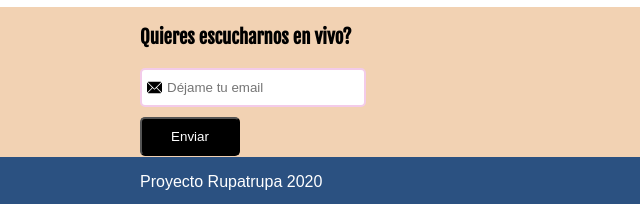
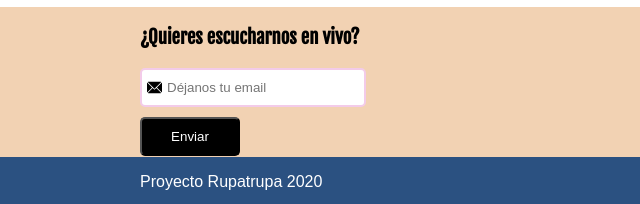
Before and after one commit to Santiago-Restrepo/Proyecto-Rupatrupa, a plain HTML site: page index.html in a window 1280 px wide. Shown: the part 2389-2593 px from the top of the page, 0-640 px from the left. Drawn offline with Linux system fonts and the light colour scheme; a web font is replaced by a local one.

Commit message:
solución de errores visuales

```diff
--- a/css/estilos.css
+++ b/css/estilos.css
@@ -366,6 +366,7 @@ figure{
     border: inherit;
 }
 
+
 .container h2{
     margin: 20px 0 0;
 }
@@ -453,6 +454,10 @@ figure{
 }
 
 @media screen and (max-width: 767px){
+
+    .hero .container h1{
+        background-color: rgba(255, 223 , 186,.4);
+    }
 
     .burguer-button{
         display: block;
@@ -544,6 +549,8 @@ figure{
 
 @media screen and (max-width: 428px){
 
+
+
     h1{
         font-size: 1.5em;
     }
--- a/index.html
+++ b/index.html
@@ -183,8 +183,8 @@
     <section id="contacto" class="contact">
       <div class="container">
         <form action="/suscripcion/" class="form_email">
-            <h3>Quieres escucharnos en vivo?</h3>
-            <input type="text" placeholder="Déjame tu email" id="email">
+            <h3>¿Quieres escucharnos en vivo?</h3>
+            <input type="text" placeholder="Déjanos tu email" id="email">
             <button>Enviar</button>
         </form>
         <div class="social">
```
